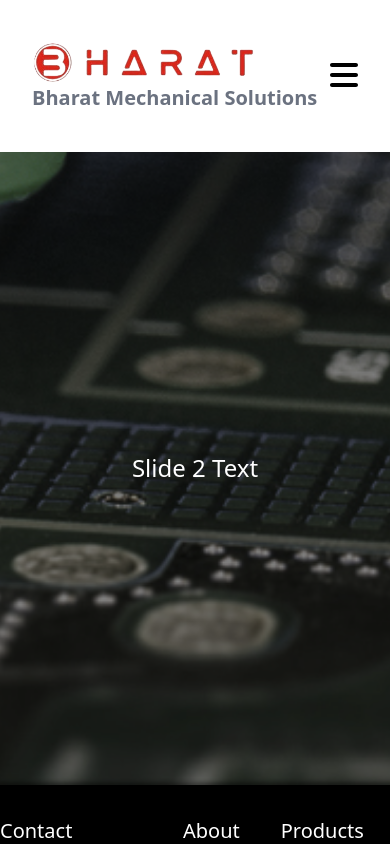
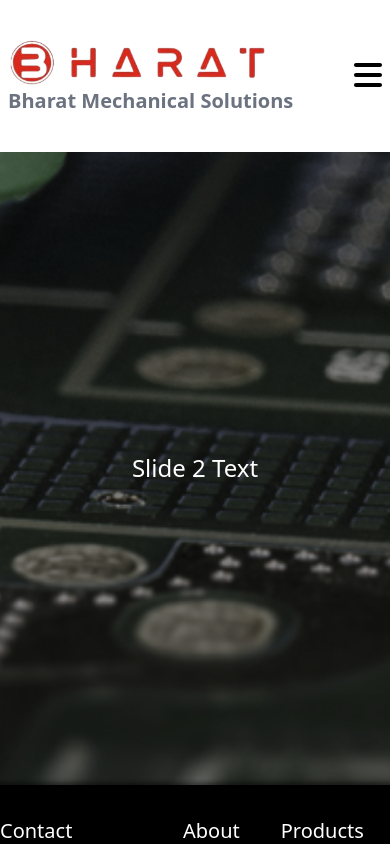
Before and after one commit to JunaidShaikh01/Bharat-Mechanical-Solutions, a React (Vite) app in the folder Frontend/: page / in a window 390 px wide. Shown: the top 844 px of the page. Built offline with nearby package versions, Linux system fonts and the light colour scheme.

Commit message:
Samll changes

```diff
--- a/Frontend/src/Components/Navbar/Navbar.jsx
+++ b/Frontend/src/Components/Navbar/Navbar.jsx
@@ -15,7 +15,7 @@ export default function Nvabar() {
     setIsMenuOpen(!isMemuOpen);
   };
   return (
-    <div className="flex relative justify-between items-center  h-[18vh] px-8">
+    <div className="flex relative justify-between items-center  h-[18vh] px-2 md:-x-4 lg:px-8">
       <div className="logoSection flex flex-col  items-start ">
         <img src={logobg} alt="Logo" className="w-[75%] h-18" />
         <h2 className="font-semibold text-xl lg:text-2xl  text-gray-500 ">
```
